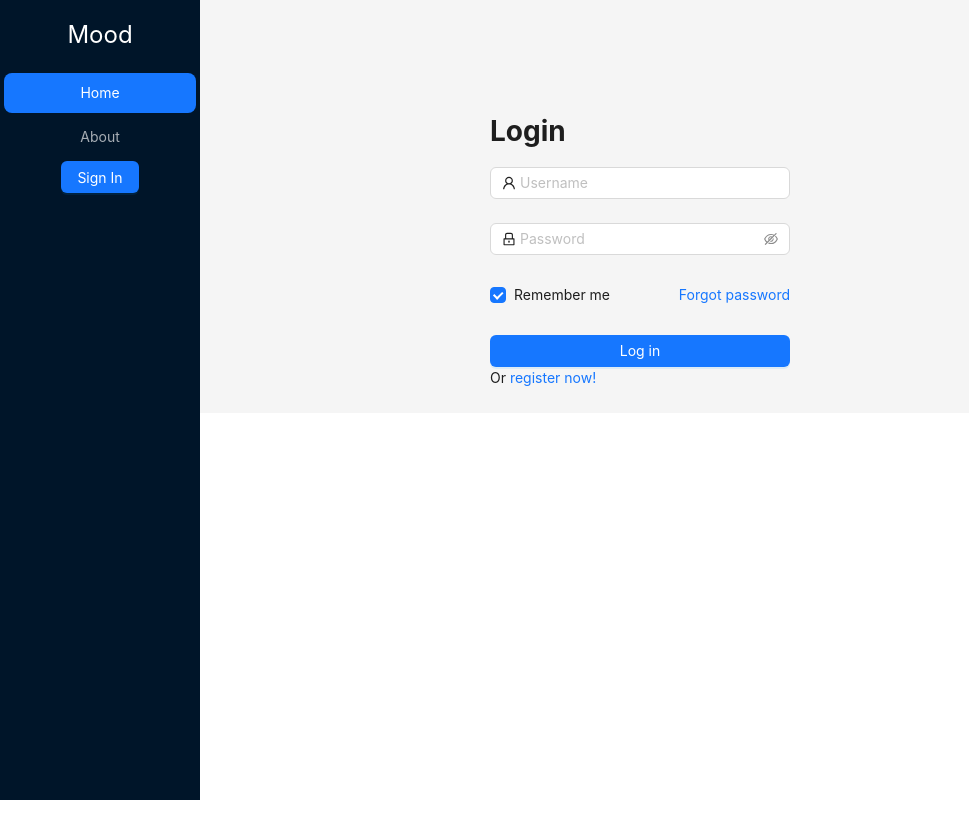
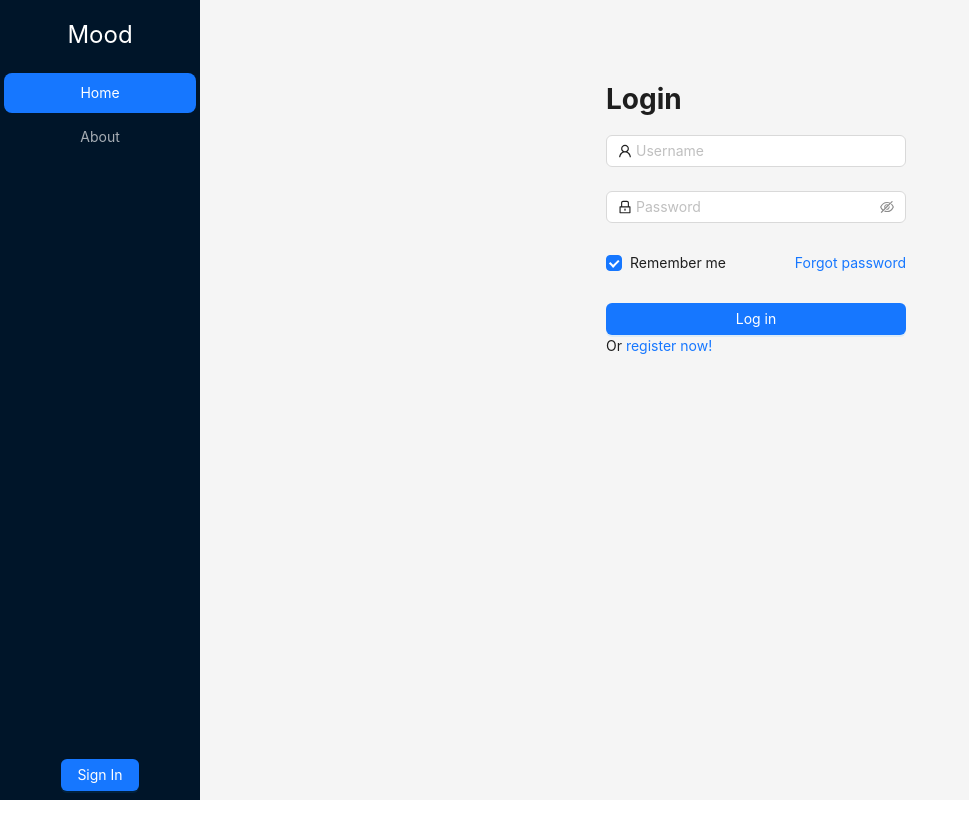
Before and after one commit to brimell/mente, a React (Vite) app: page / in a window 1280 px wide. Shown: the whole page, without its empty margins (0-969 px from the left). Before the commit the page ends 800 px from the top, so only its background shows below. Built offline with nearby package versions, Linux system fonts and the light colour scheme; no server answers; the database is empty; the HTML template or start-up script is replaced by a standard one.

Commit message:
fixed sidebar

```diff
--- a/src/App.tsx
+++ b/src/App.tsx
@@ -3,10 +3,10 @@ import { BrowserRouter as Router, Routes, Route } from "react-router-dom"; // Up
 import MainContextProvider, { MainContext } from "./contexts/MainContext";
 import Login from "./pages/Login";
 import { Layout, Spin } from "antd";
-import AppHeader from "./components/AppHeader";
+import AppSidebar from "./components/AppSidebar";
 import Home from "./pages/Home";
 
-const { Content } = Layout;
+const { Content, Sider } = Layout;
 
 const App: React.FC = () => {
 	return (
@@ -39,8 +39,19 @@ function Main() {
 
 	return (
 		<Layout>
-			<AppHeader />
-			<Content style={{ marginTop: 64 }}>
+			<Sider
+				breakpoint="lg"
+				collapsedWidth="0"
+				style={{
+					backgroundColor: "#001529",
+					height: "100vh",
+					left: 0,
+					display: "grid",
+				}}
+			>
+				<AppSidebar />
+			</Sider>
+			<Content style={{ marginTop: 32, marginLeft: 32 }}>
 				<Routes>
 					<Route path="/login" element={<Login />} />
 					<Route
--- a/src/components/AppHeader.tsx
+++ b/src/components/AppSidebar.tsx
@@ -6,9 +6,7 @@ import { faSignOutAlt } from "@fortawesome/free-solid-svg-icons";
 import { logoutUser } from "../utils/auth";
 import { Link, useNavigate } from "react-router-dom";
 
-const { Sider } = Layout;
-
-export default function AppHeader() {
+export default function AppSidebar() {
 	const navigateTo = useNavigate();
 	const { currentUser } = useContext(MainContext);
 
@@ -18,19 +16,11 @@ export default function AppHeader() {
 	};
 
 	return (
-		<Sider
-			breakpoint="lg"
-			collapsedWidth="0"
-			style={{
-				backgroundColor: "#001529",
-				height: "100vh",
-				position: "fixed",
-				left: 0,
-				display: "flex",
-				flexDirection: "column",
-				justifyContent: "space-between",
-			}}
-		>
+		<div style={{
+			display: "grid",
+			height: "100%",
+			gridTemplateRows: "1fr 10fr 1fr",
+		}}>
 			<div
 				style={{
 					color: "white",
@@ -73,6 +63,6 @@ export default function AppHeader() {
 					<Button type="primary">Sign In</Button>
 				</div>
 			)}
-		</Sider>
+		</div>
 	);
 }
--- a/src/pages/Home.tsx
+++ b/src/pages/Home.tsx
@@ -1,8 +1,13 @@
-import { useState } from 'react';
-import { Layout, Card, Form } from 'antd';
-import { PlusOutlined } from '@ant-design/icons';
-import { FontAwesomeIcon } from '@fortawesome/react-fontawesome';
-import { faLaugh, faFrown, faAngry, faSmile, faMeh } from '@fortawesome/free-solid-svg-icons';
+import { useState } from "react";
+import { Layout, Card, Form } from "antd";
+import { FontAwesomeIcon } from "@fortawesome/react-fontawesome";
+import {
+	faLaugh,
+	faFrown,
+	faAngry,
+	faSmile,
+	faMeh,
+} from "@fortawesome/free-solid-svg-icons";
 
 const { Content } = Layout;
 
@@ -15,42 +20,56 @@ const HomePage = () => {
 	};
 
 	return (
-    <Layout style={{ padding: '24px 24px 0' }}>
-      <Content
-        className="site-layout-background"
-        style={{
-          padding: 24,
-          margin: 0,
-          minHeight: 280,
-        }}
-      >
+		<>
 			<h1>Dashboard</h1>
 
 			<div>
 				{moodData.map((mood, index) => (
 					<div key={index}>
-              <p>{mood.date}: {mood.mood}</p>
+						<p>
+							{mood.date}: {mood.mood}
+						</p>
 					</div>
 				))}
 			</div>
 
-        <Card
-          title="Add Mood"
-          bordered={false}
-          style={{ width: 300 }}
+			<Card title="Add Mood" bordered={false} style={{ width: 300 }}>
+				<Form name="add-mood-form">
+					<div
+						style={{
+							display: "flex",
+							justifyContent: "space-between",
+						}}
 					>
-          <Form name="add-mood-form">
-            <div style={{ display: 'flex', justifyContent: 'space-between' }}>
-              <FontAwesomeIcon icon={faAngry} style={{ fontSize: '24px', cursor: 'pointer' }} onClick={() => addMood(1)} />
-              <FontAwesomeIcon icon={faFrown} style={{ fontSize: '24px', cursor: 'pointer' }} onClick={() => addMood(2)} />
-              <FontAwesomeIcon icon={faMeh} style={{ fontSize: '24px', cursor: 'pointer' }} onClick={() => addMood(3)} />
-              <FontAwesomeIcon icon={faSmile} style={{ fontSize: '24px', cursor: 'pointer' }} onClick={() => addMood(4)} />
-              <FontAwesomeIcon icon={faLaugh} style={{ fontSize: '24px', cursor: 'pointer' }} onClick={() => addMood(5)} />
+						<FontAwesomeIcon
+							icon={faAngry}
+							style={{ fontSize: "24px", cursor: "pointer" }}
+							onClick={() => addMood(1)}
+						/>
+						<FontAwesomeIcon
+							icon={faFrown}
+							style={{ fontSize: "24px", cursor: "pointer" }}
+							onClick={() => addMood(2)}
+						/>
+						<FontAwesomeIcon
+							icon={faMeh}
+							style={{ fontSize: "24px", cursor: "pointer" }}
+							onClick={() => addMood(3)}
+						/>
+						<FontAwesomeIcon
+							icon={faSmile}
+							style={{ fontSize: "24px", cursor: "pointer" }}
+							onClick={() => addMood(4)}
+						/>
+						<FontAwesomeIcon
+							icon={faLaugh}
+							style={{ fontSize: "24px", cursor: "pointer" }}
+							onClick={() => addMood(5)}
+						/>
 					</div>
 				</Form>
 			</Card>
-      </Content>
-    </Layout>
+		</>
 	);
 };
 
```
Lines whose indentation alone changed are shown as unchanged.
